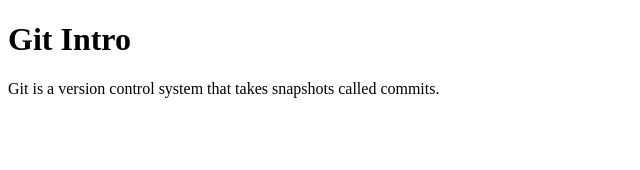
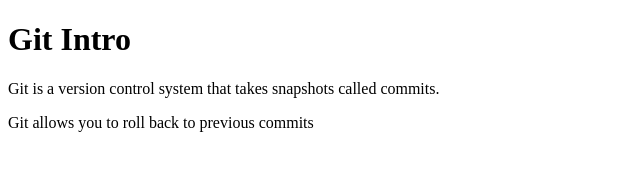
Before and after one commit to MannyJ100/Gitintro, a plain HTML site: page index.html in a window 1280 px wide. Shown: the whole page, without its empty margins (0-640 px from the left). Drawn offline with Linux system fonts and the light colour scheme.

Commit message:
added another paragraph about rolling

```diff
--- a/index.html
+++ b/index.html
@@ -6,5 +6,7 @@
 <body>
 	<h1>Git Intro</h1>
 	<p>Git is a version control system that takes snapshots called commits.</p>
+
+	<p>Git allows you to roll back to previous commits</p>
 </body>
 </html>
```
